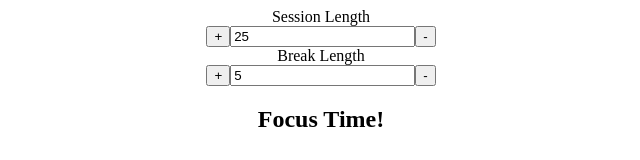
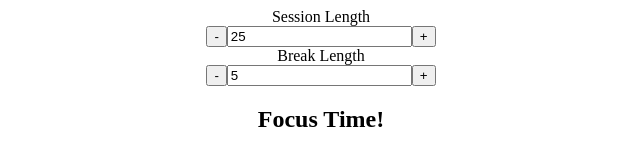
Before and after one commit to tib-source/pomodoro-timer, a React (Create React App) app: page / in a window 1280 px wide. Shown: the top 160 px of the page, without its empty margins (319-959 px from the left). Built offline with nearby package versions, Linux system fonts and the light colour scheme.

Commit message:
im really stuck

```diff
--- a/src/components/Incrementer.js
+++ b/src/components/Incrementer.js
@@ -1,36 +1,44 @@
 import React from "react";
 
-function Incrementer({ setFullTimer, paused, title, setState, state }) {
+function Incrementer({ update, paused, title, setState, state }) {
   const lower = title.toLowerCase();
 
   const handleIncrement = (type) => {
-    if(paused){
-        switch (type) {
-            case -1:
-            setState(state-1);
-            break
-            case 1:
-            setState(state+1);
-            break
-            default:
-              break
+    if (paused) {
+      switch (type) {
+        case -1:
+          setState((prev) => {
+            if (prev - 1 <= 0) {
+              return 1;
             }
+            return prev - 1;
+          });
+          break;
+        case 1:
+          setState(state + 1);
+          break;
+        default:
+          break;
       }
-
+    }
   };
   return (
     <div>
       <span id={`${lower}-label`}>{title} Length</span>
       <div className="button">
-        <button
-          onClick={() => handleIncrement(-1)}
-          id={`${lower}-increment`}
-        >+</button>
-        <input type="number" value={state} name="break" id={`${lower}-length`} readOnly/>
-        <button
-          onClick={() => handleIncrement(1)}
-          id={`${lower}-decrement`}
-        >-</button>
+        <button onClick={() => handleIncrement(-1)} id={`${lower}-increment`}>
+          -
+        </button>
+        <input
+          type="number"
+          value={state}
+          name="break"
+          id={`${lower}-length`}
+          readOnly
+        />
+        <button onClick={() => handleIncrement(1)} id={`${lower}-decrement`}>
+          +
+        </button>
       </div>
     </div>
   );
--- a/src/components/Timer.js
+++ b/src/components/Timer.js
@@ -4,14 +4,14 @@ import Incrementer from "./Incrementer";
 function Timer() {
   const [timer, setTimer] = useState(25);
   const [_break, setBreak] = useState(5);
-  const [fullTimer, setFullTimer] = useState(timer*60);
-  const [activeBreak, setActiveBreak] = useState(false)
+  const [fullTimer, setFullTimer] = useState(timer * 60);
+  const [activeBreak, setActiveBreak] = useState(false);
   // let minutes = timer
   // let seconds = 0
   const [paused, setPaused] = useState(true);
 
   const formatTimer = () => {
-    //  return `${String(minutes.toString()).padStart(2,0)}:${String(seconds.toString()).padStart(2,0)}`
+    //
     const minutes = Math.floor(fullTimer / 60);
     const seconds = fullTimer % 60;
     return `${minutes.toString().padStart(2, "0")}:${seconds
@@ -19,14 +19,15 @@ function Timer() {
       .padStart(2, "0")}`;
   };
 
+  // eslint-disable-next-line react-hooks/exhaustive-deps
   const decrement = () => {
     if (fullTimer === 0) {
       return;
     } else {
       setFullTimer((prev) => {
         if (prev === 1) {
-            setActiveBreak(true)
-          reset(activeBreak) // if activeBreak is true -> timer will reset to 25 minutes else it will reset to 5 minutes
+          setActiveBreak(true);
+          reset(activeBreak); // if activeBreak is true -> timer will reset to 25 minutes else it will reset to 5 minutes
         } else {
           return prev - 1;
         }
@@ -39,9 +40,11 @@ function Timer() {
       setBreak(5);
       setTimer(25);
       setFullTimer(timer * 60);
-      setActiveBreak(false)
-      return 'reset complete'
+      setActiveBreak(false);
+      setPaused(true);
+      return "reset complete";
     }
+    setActiveBreak(true);
     setFullTimer(_break * 60);
   };
 
@@ -56,7 +59,7 @@ function Timer() {
     }
 
     return () => clearInterval(timerId);
-  }, [paused, decrement]);
+  }, [paused, decrement, fullTimer]);
 
   const handleStartStop = (event) => {
     if (paused) {
@@ -74,8 +77,6 @@ function Timer() {
     // }
   };
 
-
-
   return (
     <div className="contianer">
       <div className="top">
@@ -84,25 +85,22 @@ function Timer() {
           state={timer}
           setState={setTimer}
           title={"Session"}
-          setFullTimer={setFullTimer}
-
         />
         <Incrementer
           paused={paused}
           state={_break}
           setState={setBreak}
           title={"Break"}
-          setFullTimer={setFullTimer}
         />
       </div>
       <div className="timer">
-        <h2 id='timer-label'>{activeBreak ? 'Break Time!' : 'Focus Time!'}</h2>
+        <h2 id="timer-label">{activeBreak ? "Break Time!" : "Focus Time!"}</h2>
         <h1 id="time-left">{formatTimer()}</h1>
         <div className="timer__butons">
           <button onClick={(e) => handleStartStop(e)} id="start_stop">
             {paused ? "Start" : "Pause"}
           </button>
-          <button onClick={()=>reset()} id="reset">
+          <button onClick={() => reset()} id="reset">
             Reset
           </button>
         </div>
```
